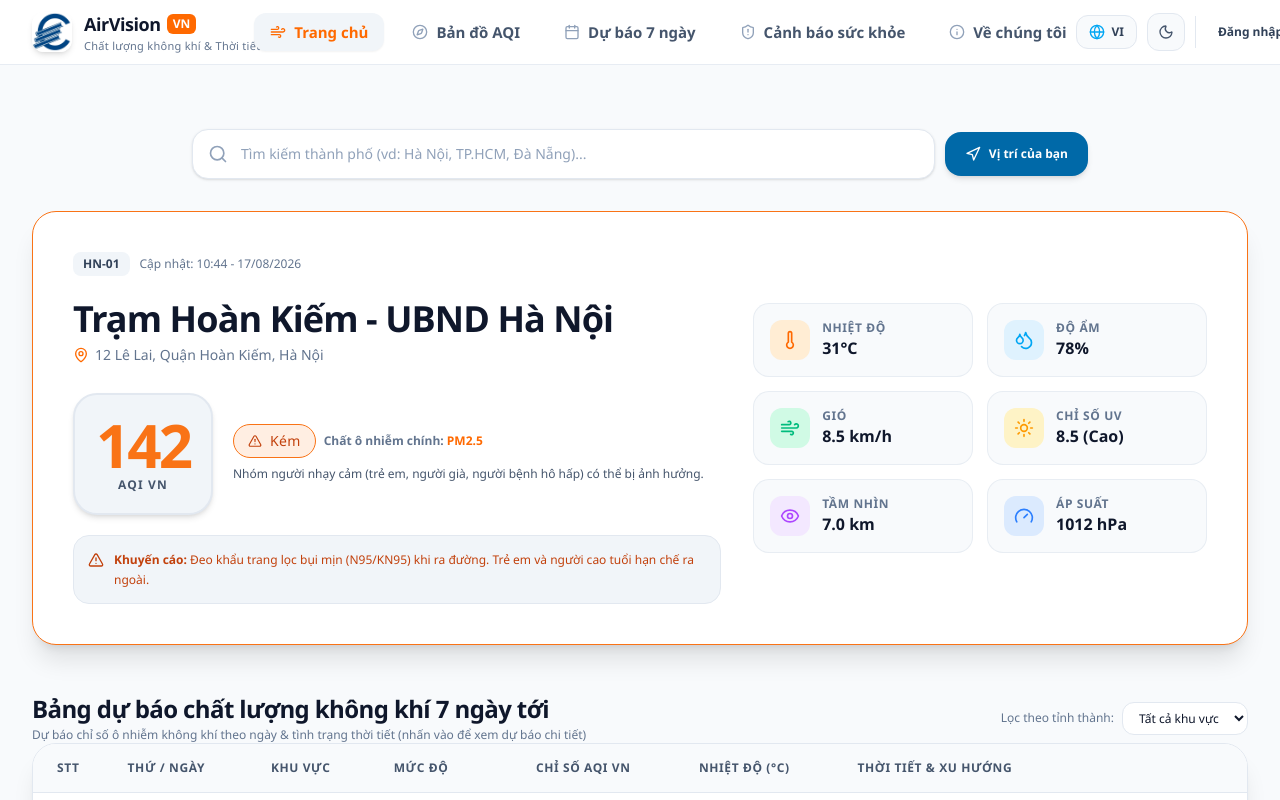
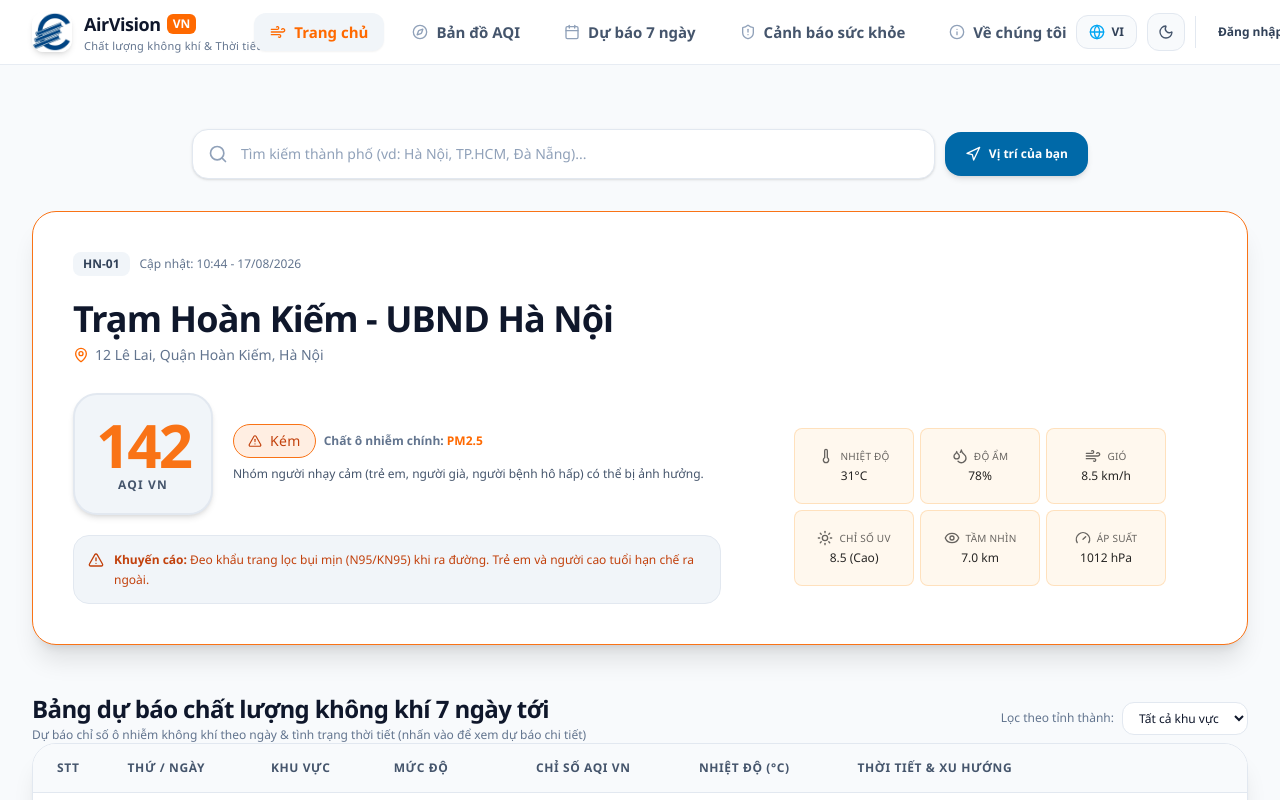
Before and after one commit to Duchuy-05/NCKH_Du-bao-chat-luong-khong-khi-AQI, a React (Vite) app in the folder frontend/: page / in a window 1280 px wide. Shown: the top 800 px of the page. Built offline with nearby package versions, Linux system fonts and the light colour scheme.

Commit message:
sửa lại ui các chỉ số nồng độ, áp suất, ...

```diff
--- a/frontend/src/pages/Home.tsx
+++ b/frontend/src/pages/Home.tsx
@@ -336,65 +336,53 @@ export const Home: React.FC<HomeProps> = ({
               </div>
 
               {/* Right Column: 6 Weather Micro Metrics */}
-              <div className="lg:col-span-5 grid grid-cols-2 sm:grid-cols-3 lg:grid-cols-2 gap-3.5">
-                <div className="p-4 rounded-2xl bg-slate-50 dark:surface-card border border-slate-200/70 surface-border flex items-center gap-3">
-                  <div className="p-2.5 rounded-xl bg-orange-100 dark:bg-orange-950/60 text-orange-500">
-                    <Thermometer className="w-5 h-5" />
+              <div className="lg:col-span-5 grid grid-cols-3 gap-1.5 w-fit mx-auto lg:translate-y-[50%]">
+                <div className="w-[120px] min-h-[76px] px-[10px] py-2 rounded-lg bg-orange-100/40 dark:bg-orange-950/30 border border-orange-200/70 dark:border-orange-900/50 flex flex-col items-center justify-center text-center">
+                  <div className="flex items-center gap-1.5">
+                    <Thermometer className="w-4 h-4 text-black/60 dark:text-white/60" />
+                    <span className="text-[10px] uppercase tracking-wide font-normal text-black/60 dark:text-white/60">{t('hero.temp')}</span>
                   </div>
-                  <div>
-                    <span className="text-xs uppercase tracking-wider font-bold text-slate-500 block">{t('hero.temp')}</span>
-                    <span className="text-base font-black text-slate-900 dark:text-white">{currentStation.temperature}°C</span>
-                  </div>
+                  <span className="text-xs font-normal text-black/85 dark:text-white/85 mt-1">{currentStation.temperature}°C</span>
                 </div>
 
-                <div className="p-4 rounded-2xl bg-slate-50 dark:surface-card border border-slate-200/70 surface-border flex items-center gap-3">
-                  <div className="p-2.5 rounded-xl bg-sky-100 dark:bg-sky-950/60 text-sky-500">
-                    <Droplets className="w-5 h-5" />
+                <div className="w-[120px] min-h-[76px] px-[10px] py-2 rounded-lg bg-orange-100/40 dark:bg-orange-950/30 border border-orange-200/70 dark:border-orange-900/50 flex flex-col items-center justify-center text-center">
+                  <div className="flex items-center gap-1.5">
+                    <Droplets className="w-4 h-4 text-black/60 dark:text-white/60" />
+                    <span className="text-[10px] uppercase tracking-wide font-normal text-black/60 dark:text-white/60">{t('hero.humidity')}</span>
                   </div>
-                  <div>
-                    <span className="text-xs uppercase tracking-wider font-bold text-slate-500 block">{t('hero.humidity')}</span>
-                    <span className="text-base font-black text-slate-900 dark:text-white">{currentStation.humidity}%</span>
-                  </div>
+                  <span className="text-xs font-normal text-black/85 dark:text-white/85 mt-1">{currentStation.humidity}%</span>
                 </div>
 
-                <div className="p-4 rounded-2xl bg-slate-50 dark:surface-card border border-slate-200/70 surface-border flex items-center gap-3">
-                  <div className="p-2.5 rounded-xl bg-emerald-100 dark:bg-emerald-950/60 text-emerald-500">
-                    <Wind className="w-5 h-5" />
+                <div className="w-[120px] min-h-[76px] px-[10px] py-2 rounded-lg bg-orange-100/40 dark:bg-orange-950/30 border border-orange-200/70 dark:border-orange-900/50 flex flex-col items-center justify-center text-center">
+                  <div className="flex items-center gap-1.5">
+                    <Wind className="w-4 h-4 text-black/60 dark:text-white/60" />
+                    <span className="text-[10px] uppercase tracking-wide font-normal text-black/60 dark:text-white/60">{t('hero.wind')}</span>
                   </div>
-                  <div>
-                    <span className="text-xs uppercase tracking-wider font-bold text-slate-500 block">{t('hero.wind')}</span>
-                    <span className="text-base font-black text-slate-900 dark:text-white">{currentStation.windSpeed} km/h</span>
-                  </div>
+                  <span className="text-xs font-normal text-black/85 dark:text-white/85 mt-1">{currentStation.windSpeed} km/h</span>
                 </div>
 
-                <div className="p-4 rounded-2xl bg-slate-50 dark:surface-card border border-slate-200/70 surface-border flex items-center gap-3">
-                  <div className="p-2.5 rounded-xl bg-amber-100 dark:bg-amber-950/60 text-amber-500">
-                    <Sun className="w-5 h-5" />
+                <div className="w-[120px] min-h-[76px] px-[10px] py-2 rounded-lg bg-orange-100/40 dark:bg-orange-950/30 border border-orange-200/70 dark:border-orange-900/50 flex flex-col items-center justify-center text-center">
+                  <div className="flex items-center gap-1.5">
+                    <Sun className="w-4 h-4 text-black/60 dark:text-white/60" />
+                    <span className="text-[10px] uppercase tracking-wide font-normal text-black/60 dark:text-white/60">{t('hero.uv')}</span>
                   </div>
-                  <div>
-                    <span className="text-xs uppercase tracking-wider font-bold text-slate-500 block">{t('hero.uv')}</span>
-                    <span className="text-base font-black text-slate-900 dark:text-white">8.5 (Cao)</span>
-                  </div>
+                  <span className="text-xs font-normal text-black/85 dark:text-white/85 mt-1">8.5 (Cao)</span>
                 </div>
 
-                <div className="p-4 rounded-2xl bg-slate-50 dark:surface-card border border-slate-200/70 surface-border flex items-center gap-3">
-                  <div className="p-2.5 rounded-xl bg-purple-100 dark:bg-purple-950/60 text-purple-500">
-                    <Eye className="w-5 h-5" />
+                <div className="w-[120px] min-h-[76px] px-[10px] py-2 rounded-lg bg-orange-100/40 dark:bg-orange-950/30 border border-orange-200/70 dark:border-orange-900/50 flex flex-col items-center justify-center text-center">
+                  <div className="flex items-center gap-1.5">
+                    <Eye className="w-4 h-4 text-black/60 dark:text-white/60" />
+                    <span className="text-[10px] uppercase tracking-wide font-normal text-black/60 dark:text-white/60">{t('hero.visibility')}</span>
                   </div>
-                  <div>
-                    <span className="text-xs uppercase tracking-wider font-bold text-slate-500 block">{t('hero.visibility')}</span>
-                    <span className="text-base font-black text-slate-900 dark:text-white">7.0 km</span>
-                  </div>
+                  <span className="text-xs font-normal text-black/85 dark:text-white/85 mt-1">7.0 km</span>
                 </div>
 
-                <div className="p-4 rounded-2xl bg-slate-50 dark:surface-card border border-slate-200/70 surface-border flex items-center gap-3">
-                  <div className="p-2.5 rounded-xl bg-blue-100 dark:bg-blue-950/60 text-blue-500">
-                    <Gauge className="w-5 h-5" />
+                <div className="w-[120px] min-h-[76px] px-[10px] py-2 rounded-lg bg-orange-100/40 dark:bg-orange-950/30 border border-orange-200/70 dark:border-orange-900/50 flex flex-col items-center justify-center text-center">
+                  <div className="flex items-center gap-1.5">
+                    <Gauge className="w-4 h-4 text-black/60 dark:text-white/60" />
+                    <span className="text-[10px] uppercase tracking-wide font-normal text-black/60 dark:text-white/60">{t('hero.pressure')}</span>
                   </div>
-                  <div>
-                    <span className="text-xs uppercase tracking-wider font-bold text-slate-500 block">{t('hero.pressure')}</span>
-                    <span className="text-base font-black text-slate-900 dark:text-white">1012 hPa</span>
-                  </div>
+                  <span className="text-xs font-normal text-black/85 dark:text-white/85 mt-1">1012 hPa</span>
                 </div>
               </div>
             </div>
```
